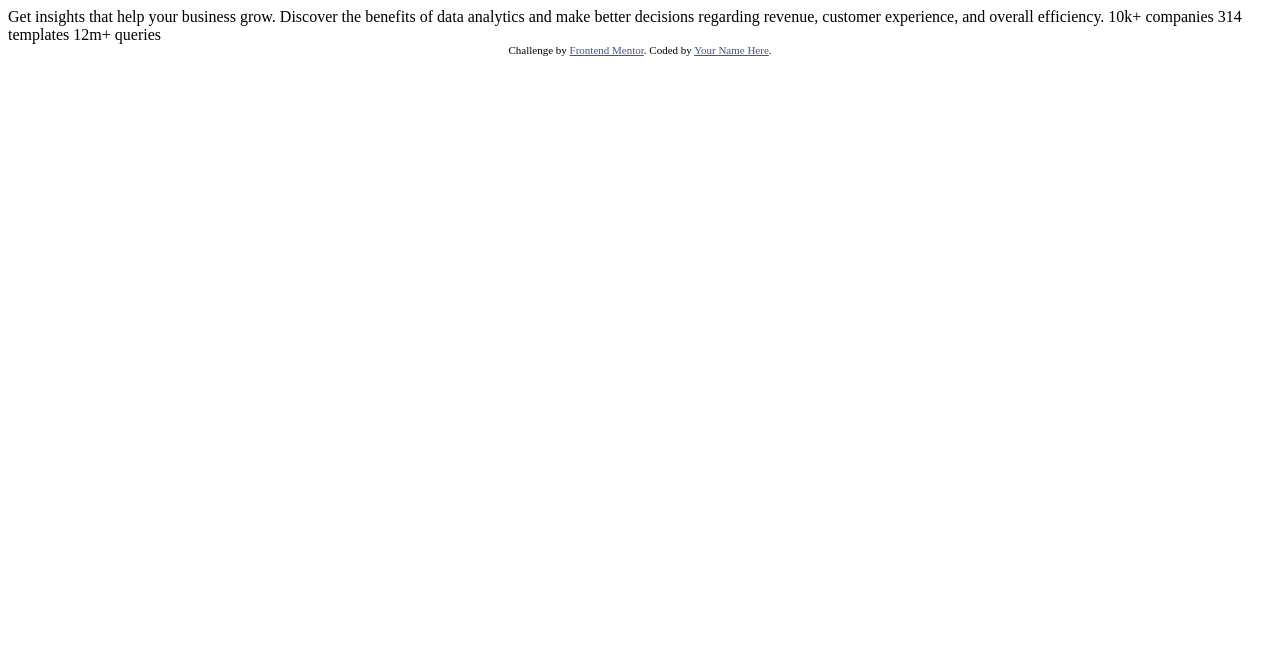
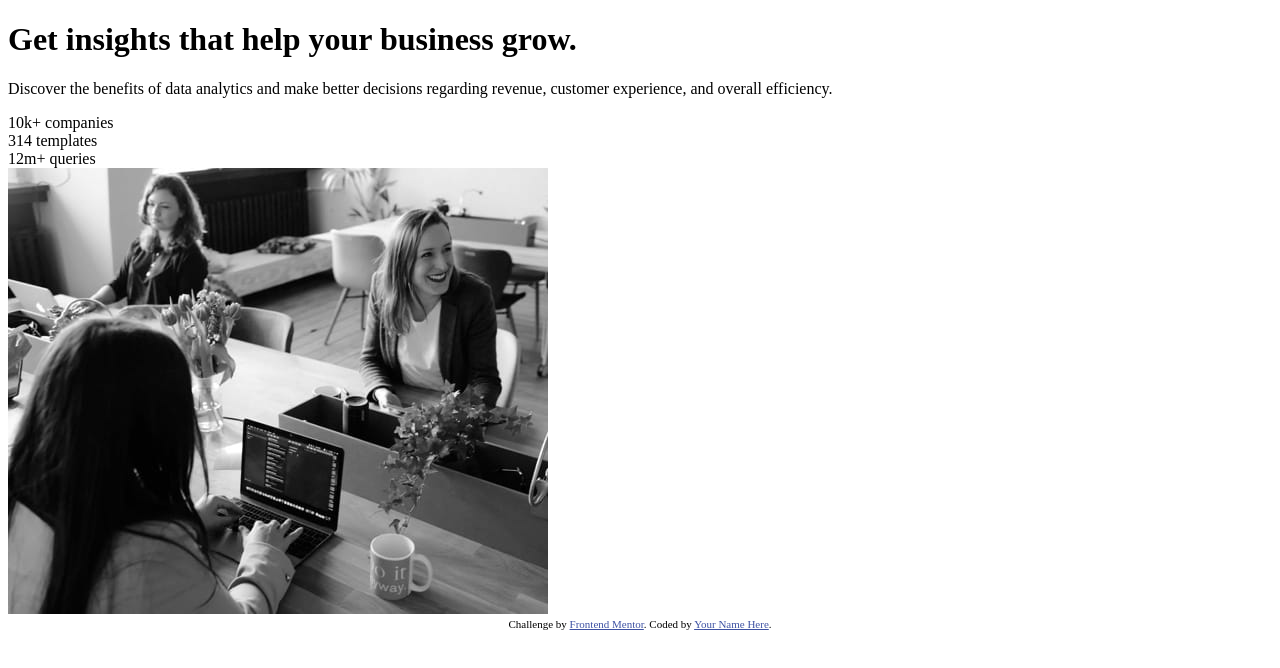
Before and after one commit to RoynevS/stats_preview_card_fm, a plain HTML site: page index.html in a window 1280 px wide. Drawn offline with Linux system fonts and the light colour scheme.

Commit message:
Add all content to index.html

```diff
--- a/index.html
+++ b/index.html
@@ -15,15 +15,18 @@
   </style>
 </head>
 <body>
-
-  Get insights that help your business grow.
-
-  Discover the benefits of data analytics and make better decisions regarding revenue, customer
-  experience, and overall efficiency.
-
-  10k+ companies
-  314 templates
-  12m+ queries
+  <div class="card">
+    <div class="text-content">
+      <h1>Get <span class="highlited-text">insights</span> that help your business grow.</h1>
+      <p>Discover the benefits of data analytics and make better decisions regarding revenue, customer
+        experience, and overall efficiency.
+      </p>
+      <div><span class="bold-text">10k+</span> companies</div>
+      <div><span class="bold-text">314</span> templates</div>
+      <div><span class="bold-text">12m+</span> queries</div>
+    </div>
+    <img class="img" src="./images/image-header-desktop.jpg" alt="People sitting at a table working">
+  </div>
 
   <div class="attribution">
     Challenge by <a href="https://www.frontendmentor.io?ref=challenge" target="_blank">Frontend Mentor</a>.
```
